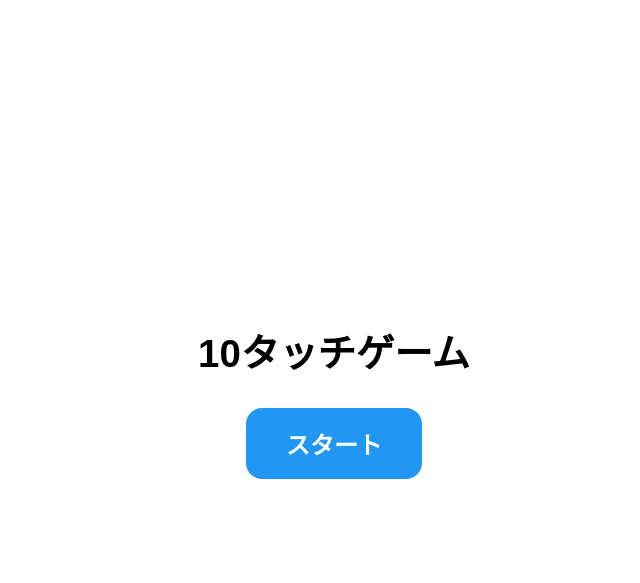
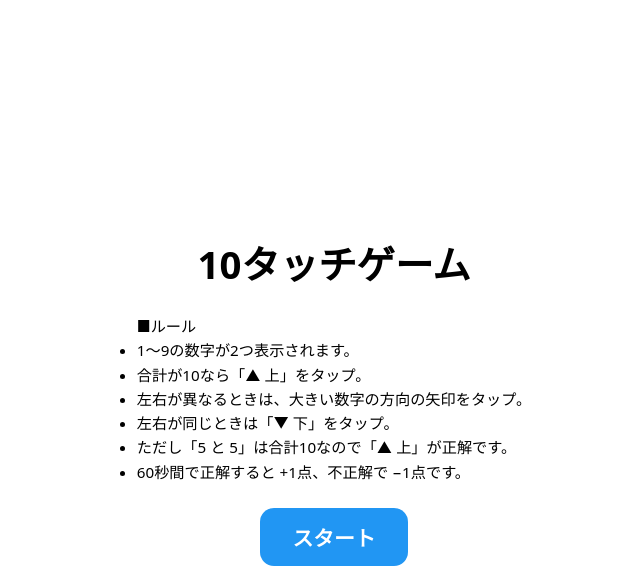
Before and after one commit to makinoki135-ux/addition_game_2, a plain HTML site: page index.html in a window 1280 px wide. Shown: the whole page, without its empty margins (306-946 px from the left). Drawn offline with Linux system fonts and the light colour scheme.

Commit message:
Update index.html

```diff
--- a/index.html
+++ b/index.html
@@ -5,58 +5,202 @@
   <meta name="viewport" content="width=device-width, initial-scale=1.0" />
   <title>10タッチゲーム</title>
   <style>
+    * {
+      box-sizing: border-box;
+      margin: 0;
+      padding: 0;
+      font-family: system-ui, -apple-system, BlinkMacSystemFont, "Segoe UI", sans-serif;
+    }
+
     body {
       background: #f4f4f4;
-      margin: 0;
-      touch-action: manipulation;
-      font-family: sans-serif;
+      display: flex;
+      justify-content: center;
+      align-items: center;
+      min-height: 100vh;
     }
 
     .game-container {
+      width: 100%;
       max-width: 600px;
       height: 100vh;
-      margin: 0 auto;
-      background: #fff;
+      max-height: 900px;
+      background: #ffffff;
+      padding: 16px;
       display: flex;
       flex-direction: column;
+      gap: 16px;
+    }
+
+    .info-bar {
+      display: flex;
+      justify-content: space-between;
+      font-size: 1.2rem;
+      font-weight: 600;
+    }
+
+    .numbers-area {
+      flex: 1;
+      display: flex;
+      justify-content: space-evenly;
+      align-items: center;
+      gap: 16px;
+    }
+
+    .number-box {
+      flex: 1;
+      margin: 0 8px;
+      display: flex;
+      justify-content: center;
+      align-items: center;
+      font-size: 4rem;
+      font-weight: 700;
+      border-radius: 16px;
+      border: 2px solid #333;
+      background: #fafafa;
+      min-height: 140px;
+    }
+
+    .controls {
+      display: flex;
+      flex-direction: column;
+      gap: 8px;
+      margin-bottom: 8px;
+    }
+
+    .controls .row {
+      display: flex;
+      justify-content: center;
+      gap: 16px;
+    }
+
+    .arrow-btn {
+      min-width: 90px;
+      min-height: 70px;
+      font-size: 2rem;
+      border-radius: 16px;
+      border: none;
+      background: #e0e0e0;
+      box-shadow: 0 3px 0 #b0b0b0;
+      cursor: pointer;
+      touch-action: manipulation;
+    }
+
+    .arrow-btn:active {
+      transform: translateY(2px);
+      box-shadow: 0 1px 0 #b0b0b0;
+    }
+
+    .arrow-btn:disabled {
+      opacity: 0.5;
+      box-shadow: none;
+      cursor: default;
+    }
+
+    .footer {
+      display: flex;
+      flex-direction: column;
+      gap: 8px;
+    }
+
+    #restart-btn {
+      padding: 10px;
+      font-size: 1.1rem;
+      border-radius: 12px;
+      border: none;
+      background: #4caf50;
+      color: #fff;
+      font-weight: 600;
+      cursor: pointer;
+      touch-action: manipulation;
+      display: none; /* 終了後だけ表示 */
+    }
+
+    #restart-btn:active {
+      opacity: 0.9;
+    }
+
+    #message {
+      min-height: 1.5em;
+      font-size: 1.1rem;
+      text-align: center;
+      font-weight: 600;
+    }
+
+    @media (max-height: 600px) {
+      .number-box {
+        font-size: 3rem;
+        min-height: 100px;
+      }
+      .arrow-btn {
+        min-width: 70px;
+        min-height: 60px;
+        font-size: 1.6rem;
+      }
+    }
+
+    /* ===== スタート画面（オーバーレイ） ===== */
+    #start-overlay {
+      position: fixed;
+      inset: 0;
+      background: #ffffff;
+      display: flex;
+      flex-direction: column;
+      justify-content: center;
+      align-items: center;
+      gap: 24px;
+      z-index: 999;
+      text-align: center;
       padding: 16px;
     }
 
-    /* --- スタートオーバーレイ --- */
-    #start-overlay {
-      position: fixed;
-      inset: 0;
-      background: #fff;
-      display: flex;
-      justify-content: center;
-      align-items: center;
-      flex-direction: column;
-      gap: 30px;
-      z-index: 999;
-    }
     #start-overlay h1 {
       font-size: 2.4rem;
-      margin: 0;
     }
-    #start-overlay button {
-      padding: 18px 40px;
-      font-size: 1.5rem;
-      border-radius: 16px;
+
+    #start-overlay .rules {
+      max-width: 480px;
+      text-align: left;
+      font-size: 0.95rem;
+      line-height: 1.6;
+    }
+
+    #start-btn {
+      padding: 14px 32px;
+      font-size: 1.3rem;
+      border-radius: 14px;
       border: none;
       background: #2196f3;
+      color: #fff;
       font-weight: 700;
-      color: #fff;
+      cursor: pointer;
+      touch-action: manipulation;
     }
 
-    /* 既存UIはそのままでOK（前回CSS利用） */
+    #start-btn:active {
+      opacity: 0.9;
+    }
   </style>
 </head>
 <body>
+  <!-- スタート画面（最初に全面表示） -->
   <div id="start-overlay">
     <h1>10タッチゲーム</h1>
+    <div class="rules">
+      <p>■ルール</p>
+      <ul>
+        <li>1〜9の数字が2つ表示されます。</li>
+        <li>合計が10なら「▲ 上」をタップ。</li>
+        <li>左右が異なるときは、大きい数字の方向の矢印をタップ。</li>
+        <li>左右が同じときは「▼ 下」をタップ。</li>
+        <li>ただし「5 と 5」は合計10なので「▲ 上」が正解です。</li>
+        <li>60秒間で正解すると +1点、不正解で −1点です。</li>
+      </ul>
+    </div>
     <button id="start-btn">スタート</button>
   </div>
 
+  <!-- ゲーム本体 -->
   <div class="game-container">
     <header class="info-bar">
       <div>残り時間: <span id="time">60</span> 秒</div>
@@ -80,20 +224,11 @@
     </section>
 
     <footer class="footer">
-      <button id="restart-btn" style="display:none;">もう一度</button>
+      <button id="restart-btn">もう一度</button>
       <div id="message"></div>
     </footer>
   </div>
 
   <script src="game.js"></script>
-
-  <script>
-    // ← 追加スクリプト（最小）
-    document.getElementById("start-btn").addEventListener("pointerup", () => {
-      document.getElementById("start-overlay").style.display = "none";
-      restartGame();       // ← game.js 既存の開始関数を呼ぶだけ！
-    });
-  </script>
-
 </body>
 </html>
```
